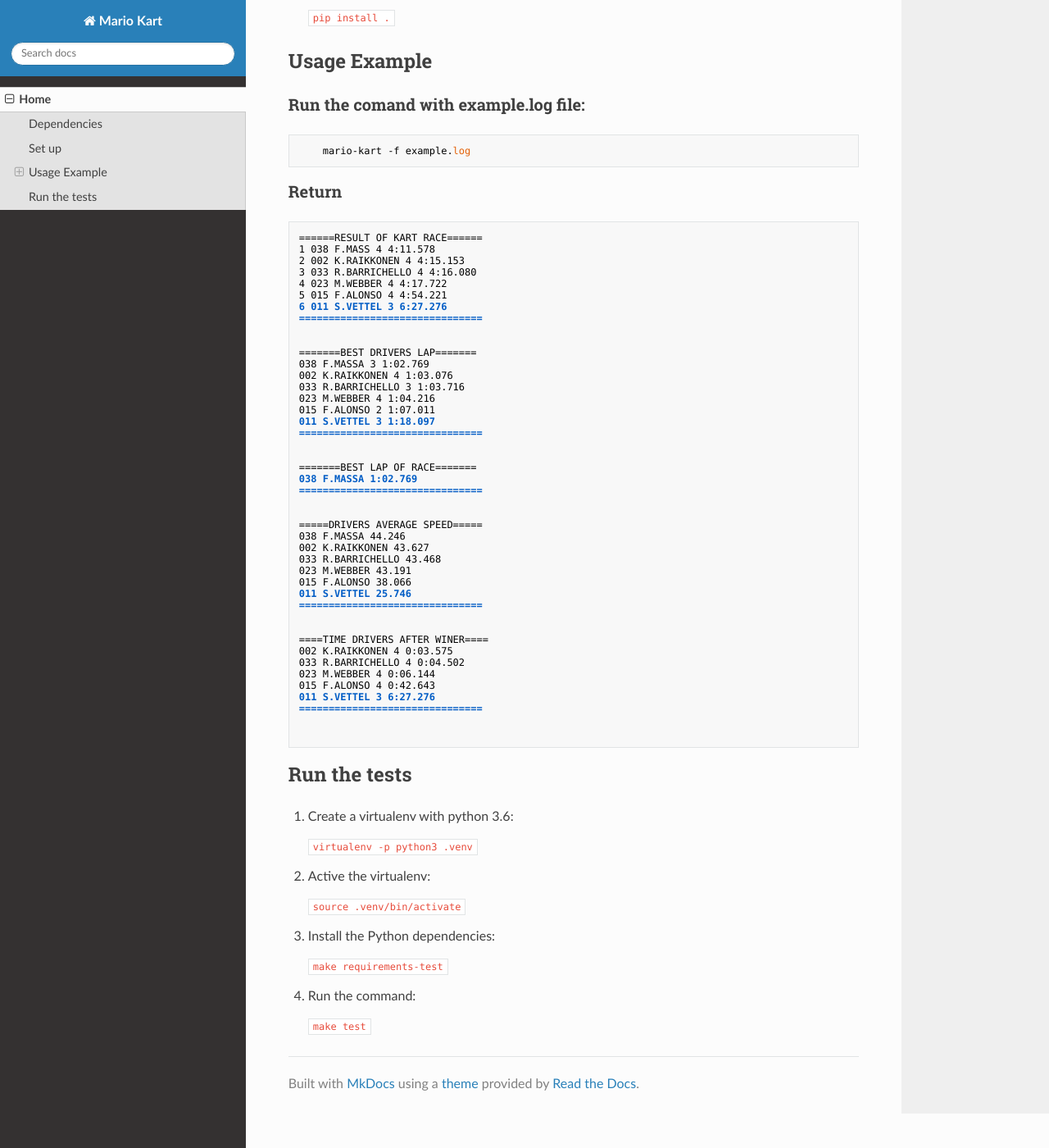
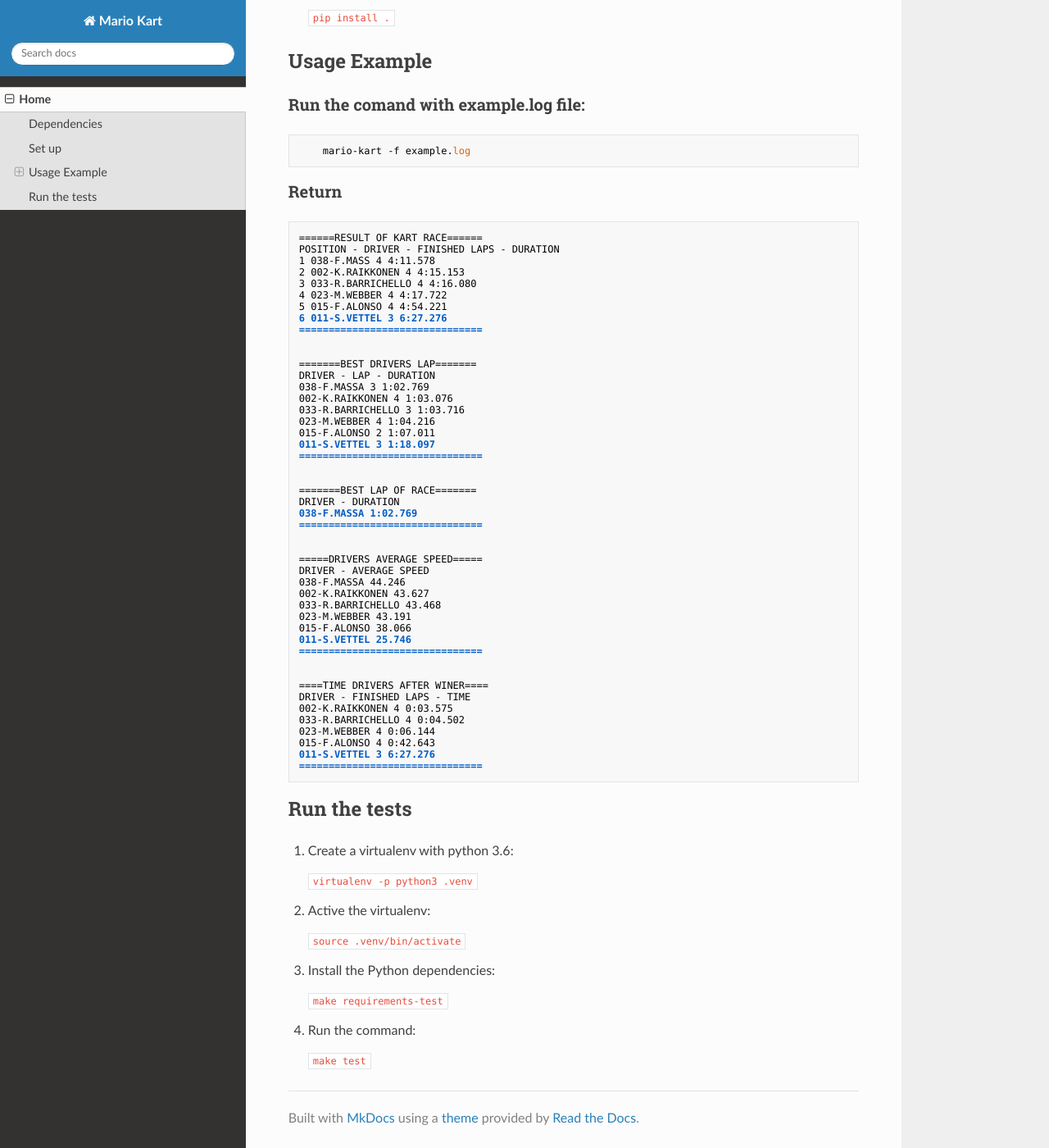
Before and after one commit to vtrmantovani/mario-kart, an MkDocs documentation site: the page built from docs/index.md, in a window 1280 px wide and 1400 px high, scrolled down 701 px. Shown: the whole window at 82% size. Built offline with MkDocs 1.6.1, drawn with Linux system fonts in a browser that asks for light colours; nearby versions of some CDN libraries.

````diff
--- a/docs/index.md
+++ b/docs/index.md
@@ -50,49 +50,52 @@ Velocidade média da volta (Average lap speed)
 
 ```
 ======RESULT OF KART RACE======
-1 038 F.MASS 4 4:11.578
-2 002 K.RAIKKONEN 4 4:15.153
-3 033 R.BARRICHELLO 4 4:16.080
-4 023 M.WEBBER 4 4:17.722
-5 015 F.ALONSO 4 4:54.221
-6 011 S.VETTEL 3 6:27.276
+POSITION - DRIVER - FINISHED LAPS - DURATION
+1 038-F.MASS 4 4:11.578
+2 002-K.RAIKKONEN 4 4:15.153
+3 033-R.BARRICHELLO 4 4:16.080
+4 023-M.WEBBER 4 4:17.722
+5 015-F.ALONSO 4 4:54.221
+6 011-S.VETTEL 3 6:27.276
 ===============================
 
 
 =======BEST DRIVERS LAP=======
-038 F.MASSA 3 1:02.769
-002 K.RAIKKONEN 4 1:03.076
-033 R.BARRICHELLO 3 1:03.716
-023 M.WEBBER 4 1:04.216
-015 F.ALONSO 2 1:07.011
-011 S.VETTEL 3 1:18.097
+DRIVER - LAP - DURATION
+038-F.MASSA 3 1:02.769
+002-K.RAIKKONEN 4 1:03.076
+033-R.BARRICHELLO 3 1:03.716
+023-M.WEBBER 4 1:04.216
+015-F.ALONSO 2 1:07.011
+011-S.VETTEL 3 1:18.097
 ===============================
 
 
 =======BEST LAP OF RACE=======
-038 F.MASSA 1:02.769
+DRIVER - DURATION
+038-F.MASSA 1:02.769
 ===============================
 
 
 =====DRIVERS AVERAGE SPEED=====
-038 F.MASSA 44.246
-002 K.RAIKKONEN 43.627
-033 R.BARRICHELLO 43.468
-023 M.WEBBER 43.191
-015 F.ALONSO 38.066
-011 S.VETTEL 25.746
+DRIVER - AVERAGE SPEED
+038-F.MASSA 44.246
+002-K.RAIKKONEN 43.627
+033-R.BARRICHELLO 43.468
+023-M.WEBBER 43.191
+015-F.ALONSO 38.066
+011-S.VETTEL 25.746
 ===============================
 
 
 ====TIME DRIVERS AFTER WINER====
-002 K.RAIKKONEN 4 0:03.575
-033 R.BARRICHELLO 4 0:04.502
-023 M.WEBBER 4 0:06.144
-015 F.ALONSO 4 0:42.643
-011 S.VETTEL 3 6:27.276
+DRIVER - FINISHED LAPS - TIME
+002-K.RAIKKONEN 4 0:03.575
+033-R.BARRICHELLO 4 0:04.502
+023-M.WEBBER 4 0:06.144
+015-F.ALONSO 4 0:42.643
+011-S.VETTEL 3 6:27.276
 ===============================
-
-
 ```
 
 
````
Also changed, not shown: CHANGELOG.md (+1 -0 lines), 3 other files.
